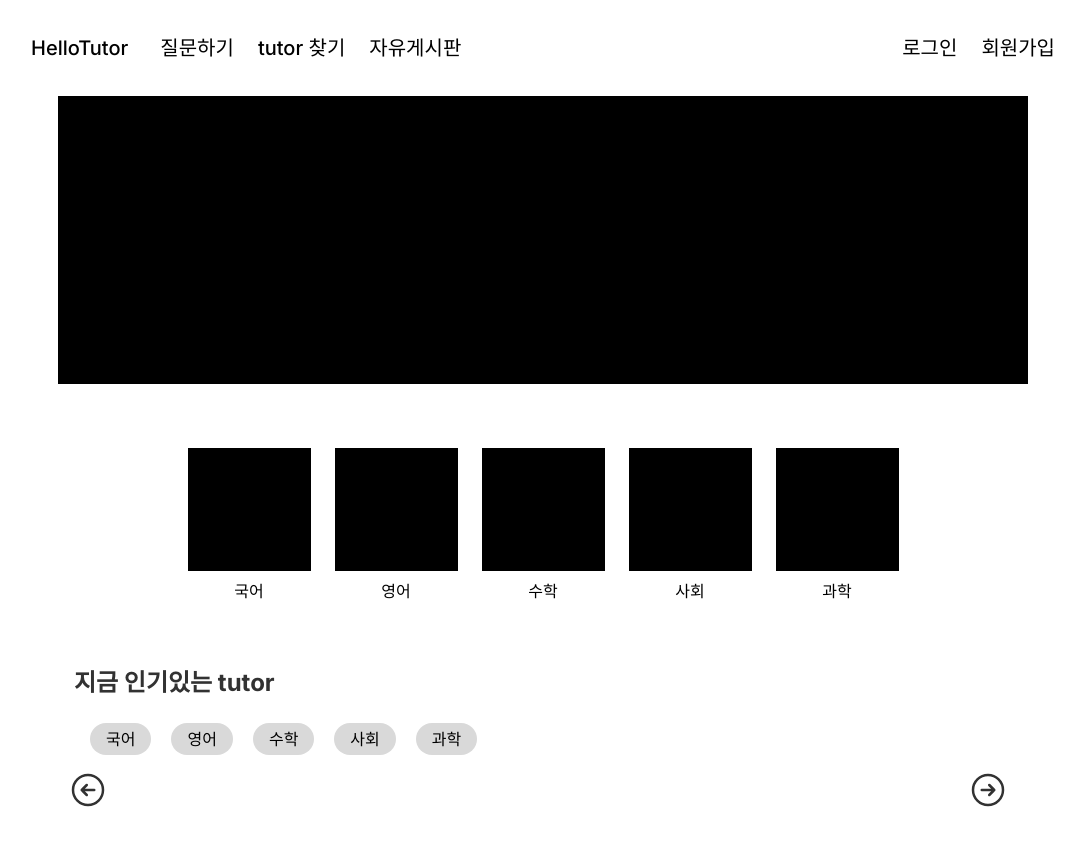
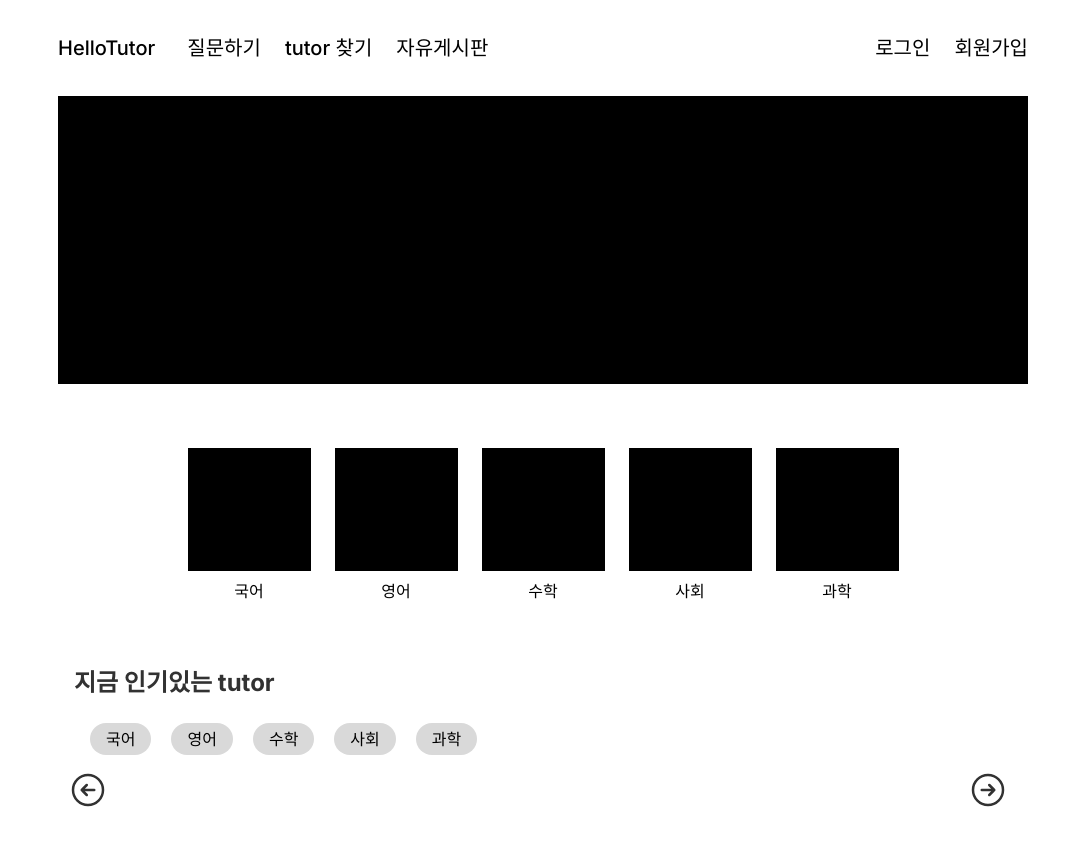
Before and after one commit to HelloTutor/HelloTutor-FE, a Next.js app: page / in a window 1280 px wide. Shown: the top 846 px of the page, without its empty margins (97-1181 px from the left). Built offline with nearby package versions, Linux system fonts and the light colour scheme.

Commit message:
chore: nav bar max width 수정

```diff
--- a/src/app/layout.tsx
+++ b/src/app/layout.tsx
@@ -18,7 +18,7 @@ export default function RootLayout({
   return (
     <html lang='ko'>
       <body className={inter.className}>
-        <header className='max-w-screen-lg mx-auto'>
+        <header className='max-w-[970px] mx-auto'>
           <NavBar />
         </header>
 
```
